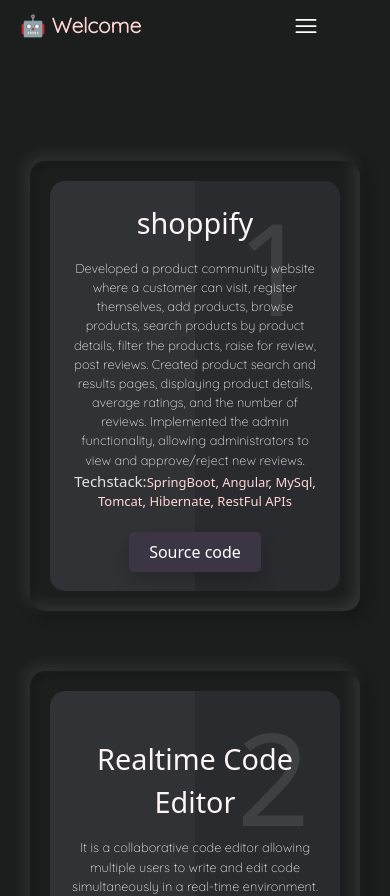
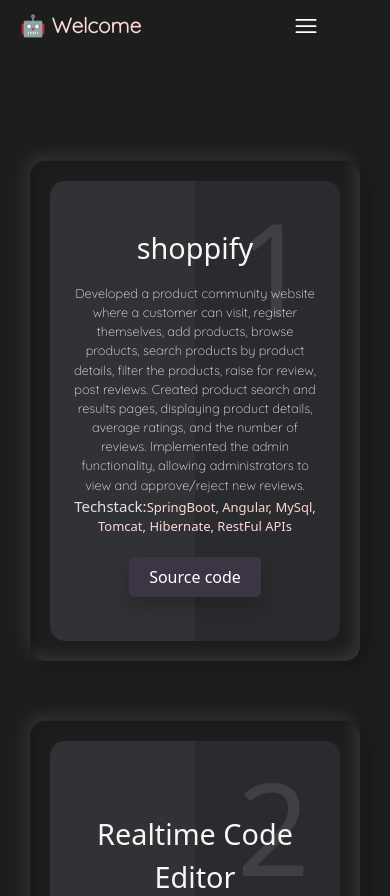
Before and after one commit to Badal-Jha/badal_jha, an Angular app: page /projects in a window 390 px wide. Shown: the top 896 px of the page. Built offline with nearby package versions, Linux system fonts and the light colour scheme; a web font is replaced by a local one.

Commit message:
ready to rock again

```diff
--- a/src/app/components/projects/projects.component.css
+++ b/src/app/components/projects/projects.component.css
@@ -125,7 +125,7 @@
   .container .card {
     position: relative;
     width: 100%;
-    min-height: 450px;
+    min-height: 500px;
     box-shadow: inset 5px 5px 5px rgba(0, 0, 0, 0.2),
       inset -5px -5px 15px rgba(255, 255, 255, 0.1),
       5px 5px 15px rgba(0, 0, 0, 0.3), -5px -5px 15px rgba(255, 255, 255, 0.1);
@@ -133,6 +133,9 @@
     margin: 30px;
     transition: none;
   }
+  .container .card .box:hover {
+    transform:none;
+  }
   /* .container .card .box:hover {
     transform: none;
   }
```
